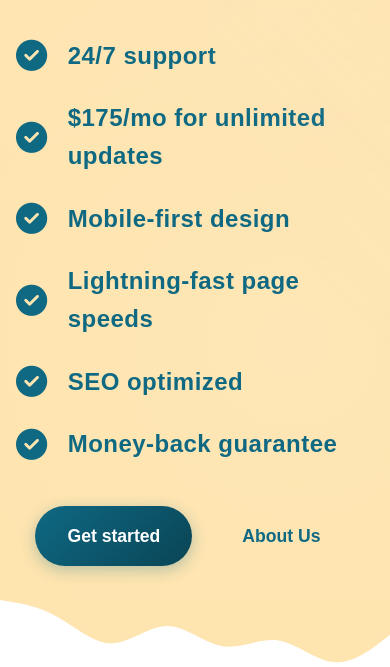
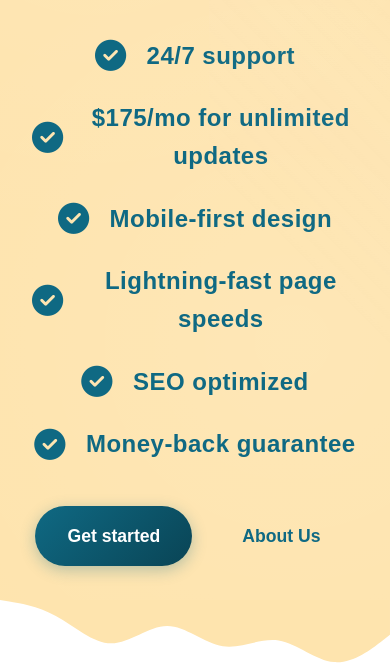
Before and after one commit to ventura-coast-web-design/moorpark-web-design, an Eleventy site: page index.njk in a window 390 px wide. Shown: the part 430-1097 px from the top of the page. Built offline with nearby package versions, Linux system fonts and the light colour scheme; Eleventy itself is replaced by a stand-in of ours; files that its build step writes are made by us from their sources.

Commit message:
centering hero features

```diff
--- a/assets/styles/scss/layouts/index.scss
+++ b/assets/styles/scss/layouts/index.scss
@@ -187,6 +187,11 @@
     margin-left: auto;
     margin-right: auto;
 
+    @media (max-width: 48em) {
+      text-align: center;
+      padding: 0 1rem;
+    }
+
     li {
       font-size: 1.5em;
       font-weight: 700;
@@ -196,6 +201,10 @@
       gap: 1.25rem;
       margin-bottom: 1.5rem;
       letter-spacing: 0.02em;
+
+      @media (max-width: 48em) {
+        justify-content: center;
+      }
 
       i {
         color: $primary-color;
```
Also changed, not shown: assets/styles/main.css.
